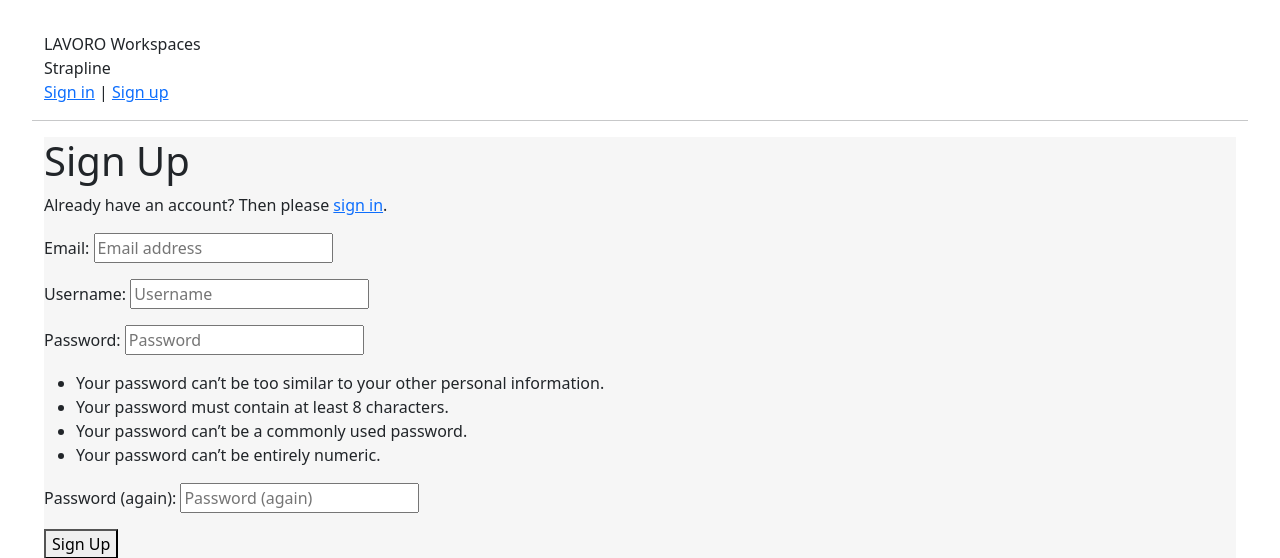
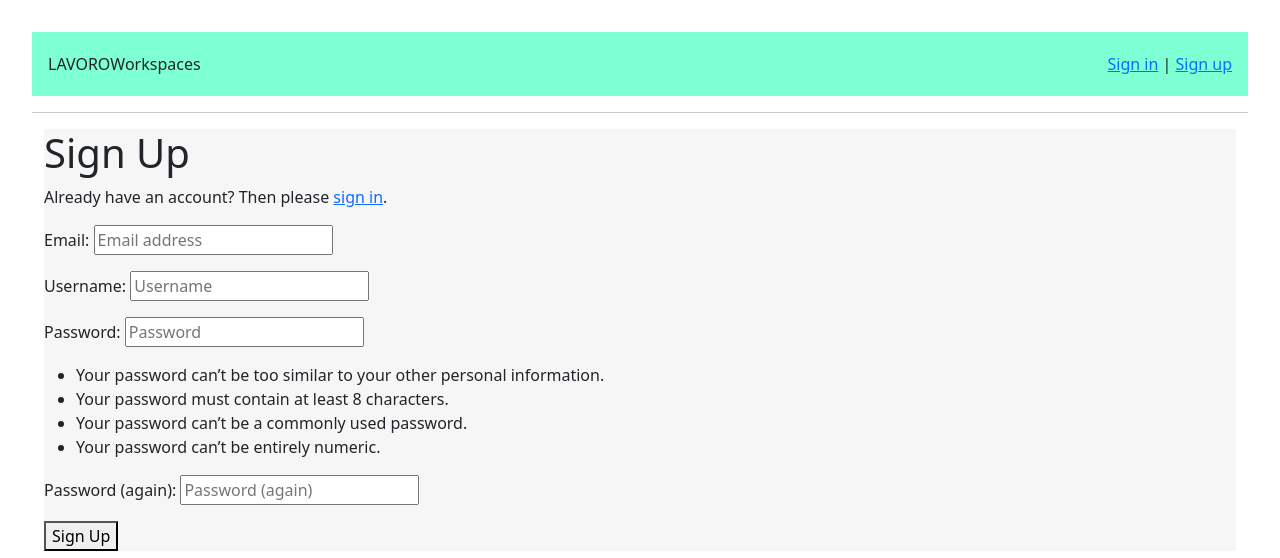
Before and after one commit to ivankrauseza/ci-project4, a Django app: page /accounts/signup/ in a window 1280 px wide. Shown: the top 558 px of the page. Run offline with Django 4.2, Linux system fonts and the light colour scheme; some libraries are stand-ins or nearby versions.

Commit message:
basic header structure and styles

```diff
--- a/static/css/styles.css
+++ b/static/css/styles.css
@@ -1,3 +1,29 @@
 body {
   margin: 32px;
+}
+
+* {
+  box-sizing: border-box;
+}
+
+#hdr {
+  display: block;
+  width: 100%;
+  height: 64px;
+  line-height: 32px;
+  padding: 16px;
+  background-color: aquamarine;
+  position: relative;
+}
+#hdr .logo {
+  float: left;
+  width: auto;
+}
+#hdr .strapline {
+  float: left;
+  width: auto;
+}
+#hdr .authStatus {
+  width: auto;
+  float: right;
 }/*# sourceMappingURL=styles.css.map */
--- a/static/css/styles.scss
+++ b/static/css/styles.scss
@@ -1,3 +1,29 @@
 body {
     margin: 32px;
 }
+
+* {
+    box-sizing: border-box;
+}
+
+#hdr {
+    display: block;
+    width: 100%;
+    height: 64px;
+    line-height: 32px;
+    padding: 16px;
+    background-color:aquamarine;
+    position: relative;
+    .logo {
+        float: left;
+        width: auto;
+    }
+    .strapline {
+        float: left;
+        width: auto;
+    }
+    .authStatus {
+        width: auto;
+        float: right;
+    }
+}
--- a/templates/base.html
+++ b/templates/base.html
@@ -13,22 +13,18 @@
 </head>
 <body>
 
-    <header class="container-fluid">
-        <div>
-            LAVORO Workspaces
+    <header id="hdr" class="container-fluid">
+        <div class="logo">
+            LAVORO
         </div>
-        <div>
-            Strapline
+        <div class="strapline">
+            Workspaces
         </div>
-        <div>
+        <div class="authStatus">
             {% if user.is_authenticated %}
-                <div>
-                    <a href="{% url 'account_logout' %}">Logout</a>
-                </div>
+                <a href="{% url 'account_logout' %}">Logout</a>
             {% else %}
-                <div>
-                    <a href="{% url 'account_login' %}">Sign in</a> | <a href="{% url 'account_signup' %}">Sign up</a>
-                </div>
+                <a href="{% url 'account_login' %}">Sign in</a> | <a href="{% url 'account_signup' %}">Sign up</a>
             {% endif %}
         </div>
     </header>
```
Also changed, not shown: 1 other file.
